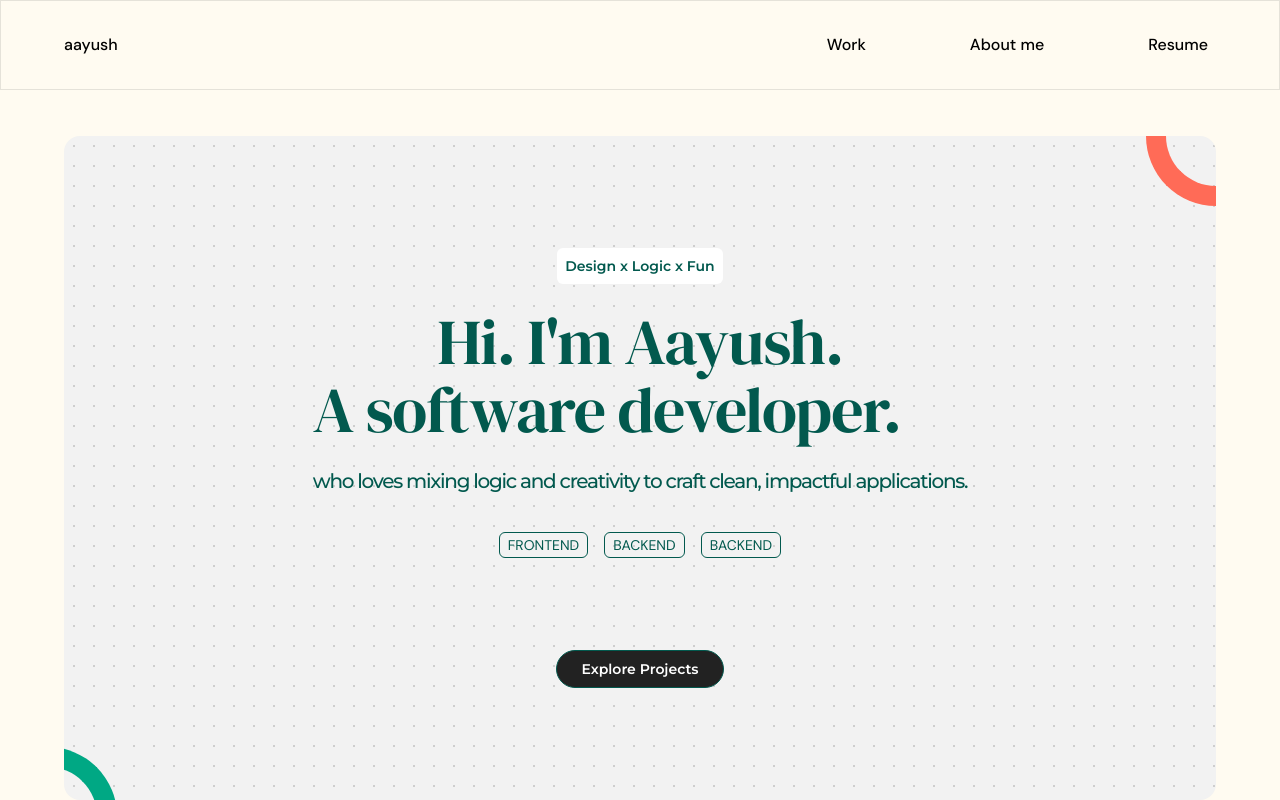
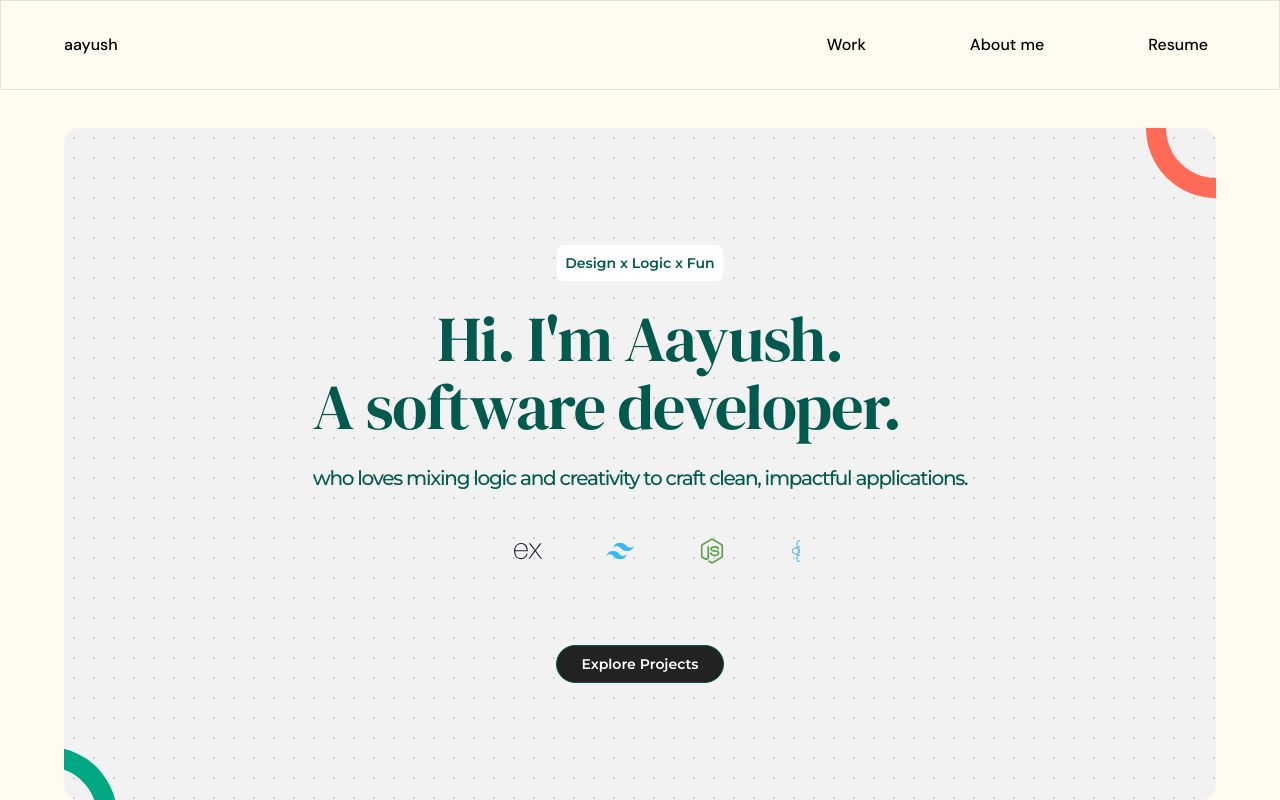
Before and after one commit to Aayush-chalise/portfolio, a React (Vite) app in the folder frontend/myportfolio/: page / in a window 1280 px wide. Built offline with nearby package versions, Linux system fonts and the light colour scheme.

Commit message:
layout mistake improving

```diff
--- a/frontend/myportfolio/src/components/Nav.jsx
+++ b/frontend/myportfolio/src/components/Nav.jsx
@@ -43,7 +43,7 @@ const Nav = () => {
               <a href="#">Work</a>
             </li>
             <li className="px-2 py-1 rounded-full hover:bg-[#C1D6C3]">
-              <a href="#contacts">Contacts</a>
+              <a href="#contacts">About me</a>
             </li>
             <li className="px-2 py-1 rounded-full hover:bg-[#C1D6C3]">
               <a href="Aayush_Chalise.pdf" target="_blank">
--- a/frontend/myportfolio/src/sections/LandingPage.jsx
+++ b/frontend/myportfolio/src/sections/LandingPage.jsx
@@ -1,7 +1,15 @@
+import Marquee from "react-fast-marquee";
+import { RiReactjsFill } from "react-icons/ri";
+import { RiJavascriptFill } from "react-icons/ri";
+import { SiExpress } from "react-icons/si";
+import { RiTailwindCssFill } from "react-icons/ri";
+import { RiNodejsFill } from "react-icons/ri";
+import { RiNextjsFill } from "react-icons/ri";
+
 const LandingPage = () => {
   return (
-    <main className="min-h-screen bg-bg-color w-full flex justify-center gap-10 xl:pt-20">
-      <div className="xl:w-6xl dots-bg  relative bg-[rgb(242,242,242)] rounded-2xl mt-14 overflow-hidden flex items-center justify-center">
+    <main className="min-h-screen bg-bg-color w-full flex justify-center gap-10 xl:pt-32">
+      <div className="xl:w-6xl dots-bg  relative bg-[rgb(242,242,242)] rounded-2xl overflow-hidden flex items-center justify-center">
         {/* THIS is now the arc container */}
 
         {/* Orange arc */}
@@ -39,7 +47,29 @@ const LandingPage = () => {
               </p>
             </div>
           </div>
-          <div className="flex gap-4 p-3 text-theme-green font-dm-sans text-sm mt-7">
+          <div className="  w-80 mt-12   mx-auto  ">
+            <Marquee gradient={false} speed={50}>
+              <span className="mx-8 flex items-center gap-2">
+                <RiReactjsFill size={28} className="text-[#58C4DC]" />
+              </span>
+              <span className="mx-8 flex items-center gap-2">
+                <RiNextjsFill size={28} className="text-[#080808]" />
+              </span>
+              <span className="mx-8 flex items-center gap-2">
+                <RiJavascriptFill size={28} className="text-[#F7E024]" />
+              </span>
+              <span className="mx-8 flex items-center gap-2">
+                <SiExpress size={28} className="text-gray-800" />
+              </span>
+              <span className="mx-8 flex items-center gap-2">
+                <RiTailwindCssFill size={28} className="text-[#37B8F2]" />
+              </span>
+              <span className="mx-8 flex items-center gap-2">
+                <RiNodejsFill size={28} className="text-[#59A149]" />
+              </span>
+            </Marquee>
+          </div>
+          {/* <div className="flex gap-4 p-3 text-theme-green font-dm-sans text-sm mt-7">
             <p className="border border-theme-green rounded-md px-2 py-0.5">
               FRONTEND
             </p>
@@ -49,7 +79,7 @@ const LandingPage = () => {
             <p className="border border-theme-green rounded-md px-2 py-0.5">
               BACKEND
             </p>
-          </div>
+          </div> */}
           <div>
             <button className="border font-montserrat  hover:bg-[#4C6763] border-theme-green  px-6 py-2 rounded-full font-semibold text-sm bg-[#222222] text-white mt-20">
               Explore Projects
```
